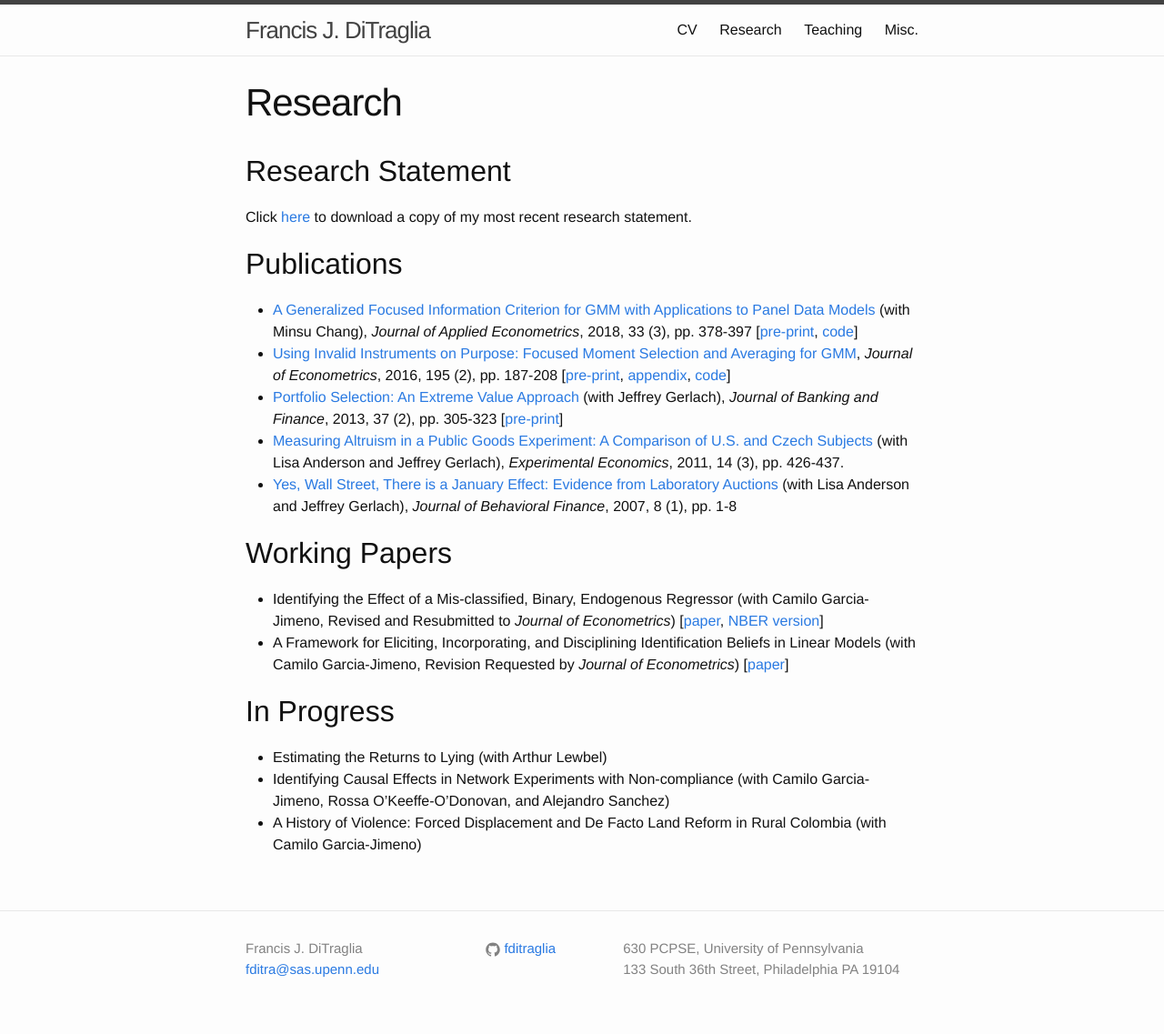
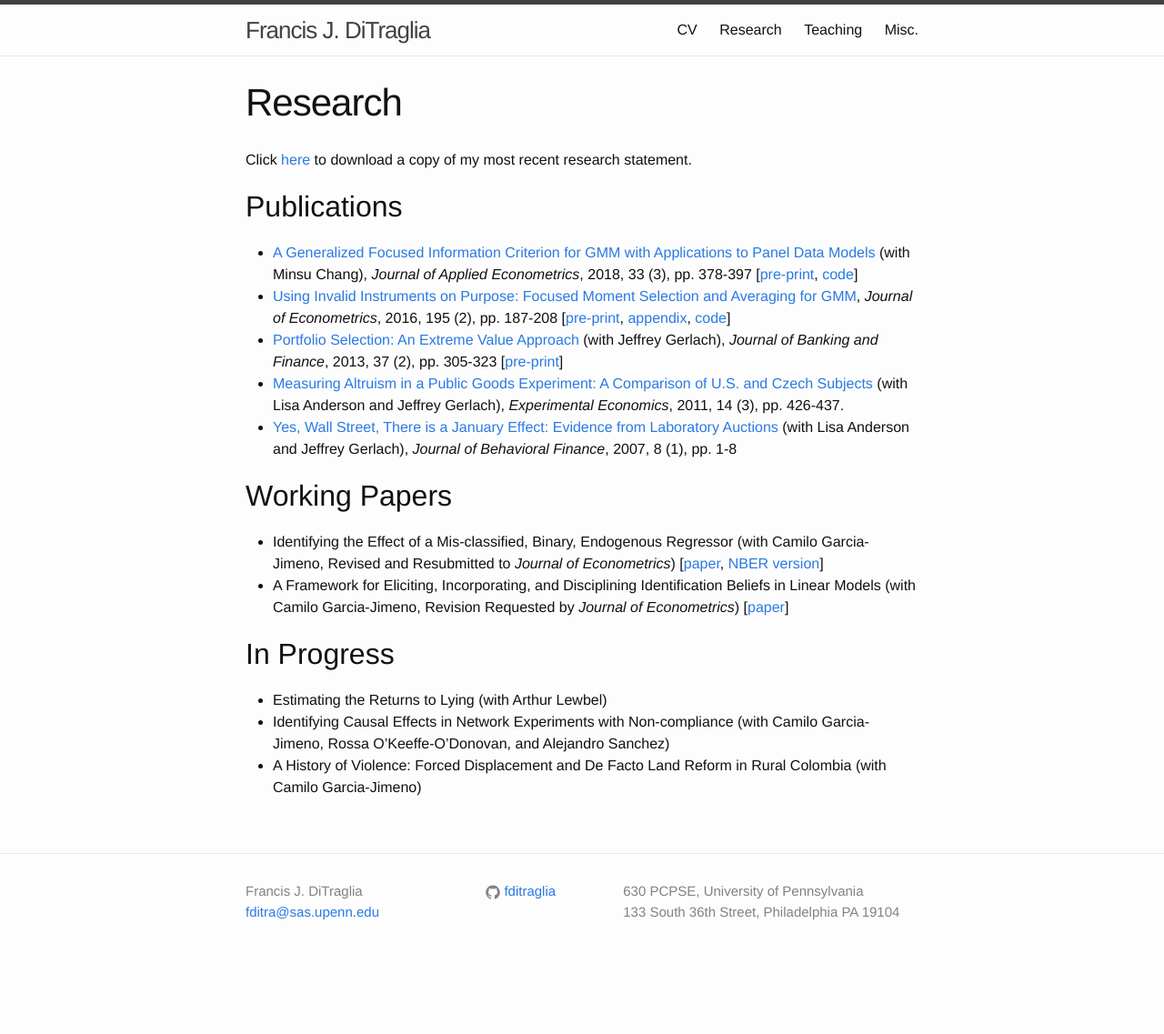
Before and after one commit to fditraglia/fditraglia.github.io, a Jekyll site: the page built from research.md, in a window 1280 px wide. Shown: the whole page at 91% size. Built offline with Jekyll 4.4.1, drawn with Linux system fonts in a browser that asks for light colours; after the commit the page ends 1074 px from its top, so only the background shows below that.

Commit message:
tweak research page

```diff
--- a/research.md
+++ b/research.md
@@ -4,7 +4,6 @@ title: Research
 permalink: /research/
 ---
 
-## Research Statement
 Click [here](https://github.com/fditraglia/fditraglia-research/raw/master/DiTraglia-research-statement.pdf) to download a copy of my most recent research statement.
 
 ## Publications
```
